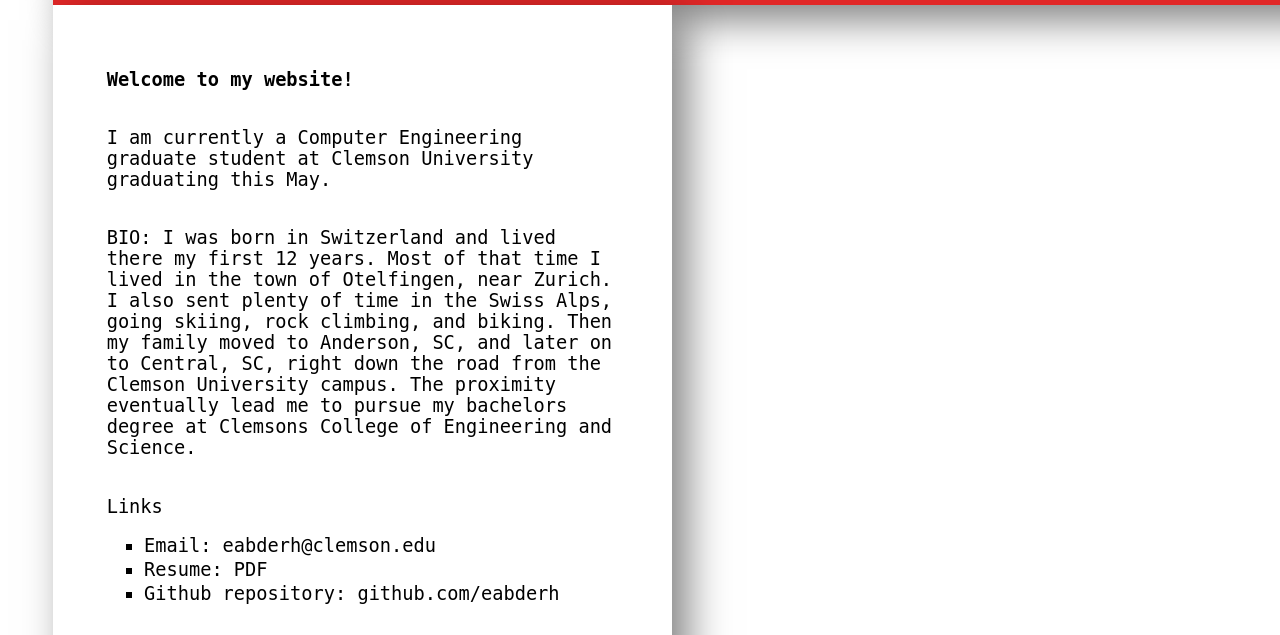
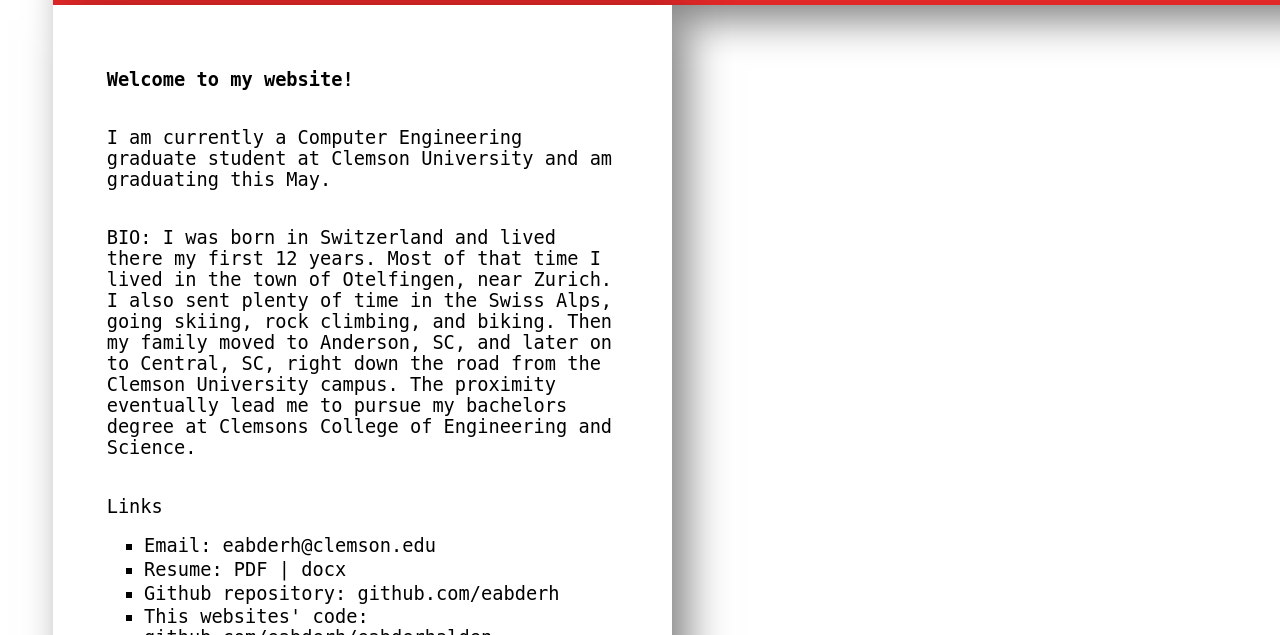
Before and after one commit to eabderh/eabderhalden, a plain HTML site: page html/index.html in a window 1280 px wide. Shown: the part 165-800 px from the top of the page. Drawn offline with Linux system fonts and the light colour scheme.

Commit message:
changed icon and small changes to index

```diff
--- a/html/index.html
+++ b/html/index.html
@@ -1,7 +1,7 @@
 <!DOCTYPE html PUBLIC "-//W3C//DTD XHTML 1.0 Transitional//EN" "http://www.w3.org/TR/xhtml1/DTD/xhtml1-transitional.dtd">
 <html xmlns="http://www.w3.org/1999/xhtml">
 <head>
-	<title>eabderh</title>
+	<title>eabderhalden</title>
 	<meta name="description" content="eabderhalden">
 	<meta name="keywords" content="eabderhalden">
 	<meta http-equiv="content-type" content="text/html; charset=utf-8" />
@@ -20,14 +20,15 @@
 			</div>
 			<div id="body">
 				<h1>Welcome to my website!</h1>
-				<p>I am currently a Computer Engineering graduate student at Clemson University graduating this May.</p>
+				<p>I am currently a Computer Engineering graduate student at Clemson University and am graduating this May.</p>
 				<p>BIO: I was born in Switzerland and lived there my first 12 years. Most of that time I lived in the town of Otelfingen, near Zurich. I also sent plenty of time in the Swiss Alps, going skiing, rock climbing, and biking. Then my family moved to Anderson, SC, and later on to Central, SC, right down the road from the Clemson University campus. The proximity eventually lead me to pursue my bachelors degree at Clemsons College of Engineering and Science.</p>
 				<p></p>
 				<p>Links</p>
 				<ul>
 					<li>Email: eabderh@clemson.edu</li>
-					<li>Resume: <a href="Resume.pdf" target="_blank">PDF</a></li>
+					<li>Resume: <a href="Resume/Resume.pdf" target="_blank">PDF</a> | <a href="Resume/Resume.docx" target="_blank">docx</a></li>
 					<li>Github repository: <a href="https://github.com/eabderh">github.com/eabderh</a></li>
+					<li>This websites' code: <a href="https://github.com/eabderh/eabderhalden">github.com/eabderh/eabderhalden</a></li>
 				</ul>
 				<p></p>
 			</div>
```
Also changed, not shown: html/eabderhalden.ico.
